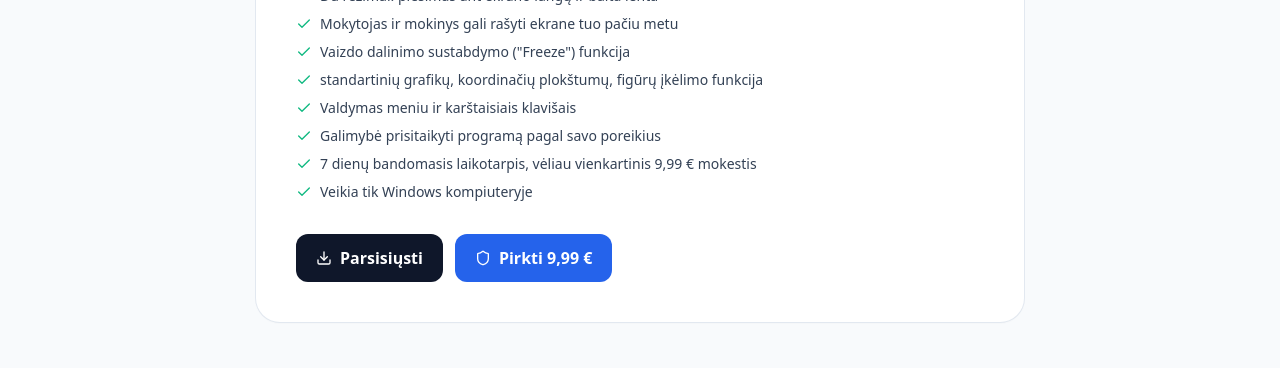
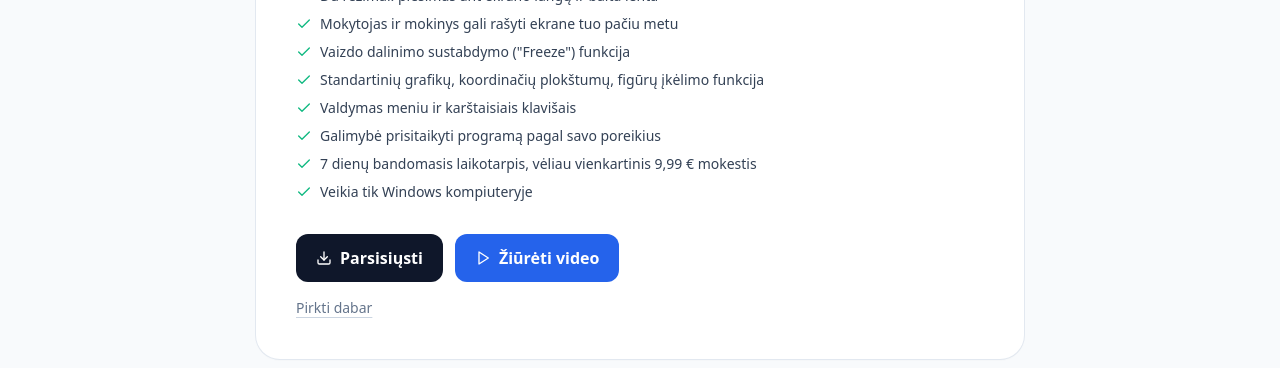
Before and after one commit to aminelga-ship-it/MatematikaAI, a React (Vite) app: page /ekrano-rasiklis in a window 1280 px wide. Shown: the part 337-705 px from the top of the page. Built offline with nearby package versions, Linux system fonts and the light colour scheme; no server answers.

Commit message:
Ekrano rašiklis: video mygtukas ir mažas Pirkti dabar.
Co-authored-by: Cursor <cursoragent@cursor.com>

```diff
--- a/src/components/EkranoRasiklis.tsx
+++ b/src/components/EkranoRasiklis.tsx
@@ -1,16 +1,17 @@
 import { Link } from 'react-router-dom';
-import { ArrowLeft, Check, Download, PenTool, Shield } from 'lucide-react';
+import { ArrowLeft, Check, Download, PenTool, Play } from 'lucide-react';
 
 const BUY_URL = 'https://buy.stripe.com/aFa3cn9kg1fr2WMbum8k800';
 const SETUP_URL =
   import.meta.env.VITE_EKRASIKLIS_SETUP_URL ||
   'https://github.com/aminelga-ship-it/ekrano-rasiklis/raw/downloads/EkranoRasiklis-Setup.exe';
+const VIDEO_URL = (import.meta.env.VITE_EKRASIKLIS_VIDEO_URL || '').trim();
 
 const features = [
   'Du rėžimai: piešimas ant ekrano langų ir balta lenta',
   'Mokytojas ir mokinys gali rašyti ekrane tuo pačiu metu',
   'Vaizdo dalinimo sustabdymo ("Freeze") funkcija',
-  'standartinių grafikų, koordinačių plokštumų, figūrų įkėlimo funkcija',
+  'Standartinių grafikų, koordinačių plokštumų, figūrų įkėlimo funkcija',
   'Valdymas meniu ir karštaisiais klavišais',
   'Galimybė prisitaikyti programą pagal savo poreikius',
   '7 dienų bandomasis laikotarpis, vėliau vienkartinis 9,99 € mokestis',
@@ -61,14 +62,29 @@ export default function EkranoRasiklis() {
               <Download className="w-4 h-4" />
               Parsisiųsti
             </a>
-            <a
-              href={BUY_URL}
-              className="inline-flex items-center justify-center gap-2 px-5 py-3 rounded-xl bg-blue-600 text-white font-semibold hover:bg-blue-700"
-            >
-              <Shield className="w-4 h-4" />
-              Pirkti 9,99 €
-            </a>
+            {VIDEO_URL ? (
+              <a
+                href={VIDEO_URL}
+                target="_blank"
+                rel="noreferrer"
+                className="inline-flex items-center justify-center gap-2 px-5 py-3 rounded-xl bg-blue-600 text-white font-semibold hover:bg-blue-700"
+              >
+                <Play className="w-4 h-4" />
+                Žiūrėti video
+              </a>
+            ) : (
+              <span className="inline-flex items-center justify-center gap-2 px-5 py-3 rounded-xl bg-blue-600 text-white font-semibold">
+                <Play className="w-4 h-4" />
+                Žiūrėti video
+              </span>
+            )}
           </div>
+          <a
+            href={BUY_URL}
+            className="mt-4 inline-block text-sm text-slate-500 hover:text-slate-800 underline underline-offset-4 decoration-slate-300 hover:decoration-slate-500"
+          >
+            Pirkti dabar
+          </a>
         </div>
       </div>
     </div>
--- a/src/vite-env.d.ts
+++ b/src/vite-env.d.ts
@@ -2,6 +2,7 @@
 
 interface ImportMetaEnv {
   readonly VITE_EKRASIKLIS_SETUP_URL?: string;
+  readonly VITE_EKRASIKLIS_VIDEO_URL?: string;
 }
 
 interface ImportMeta {
```
